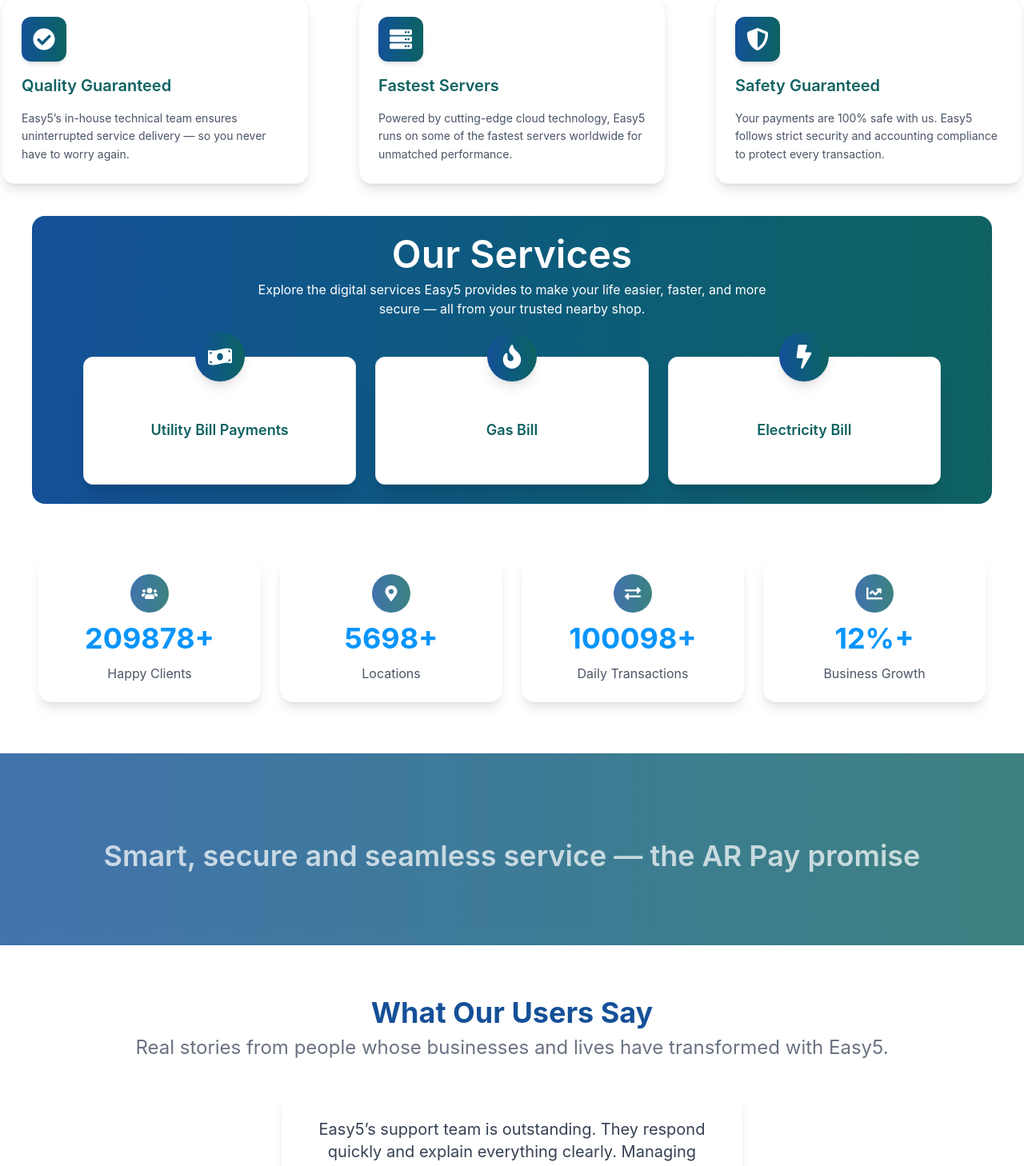
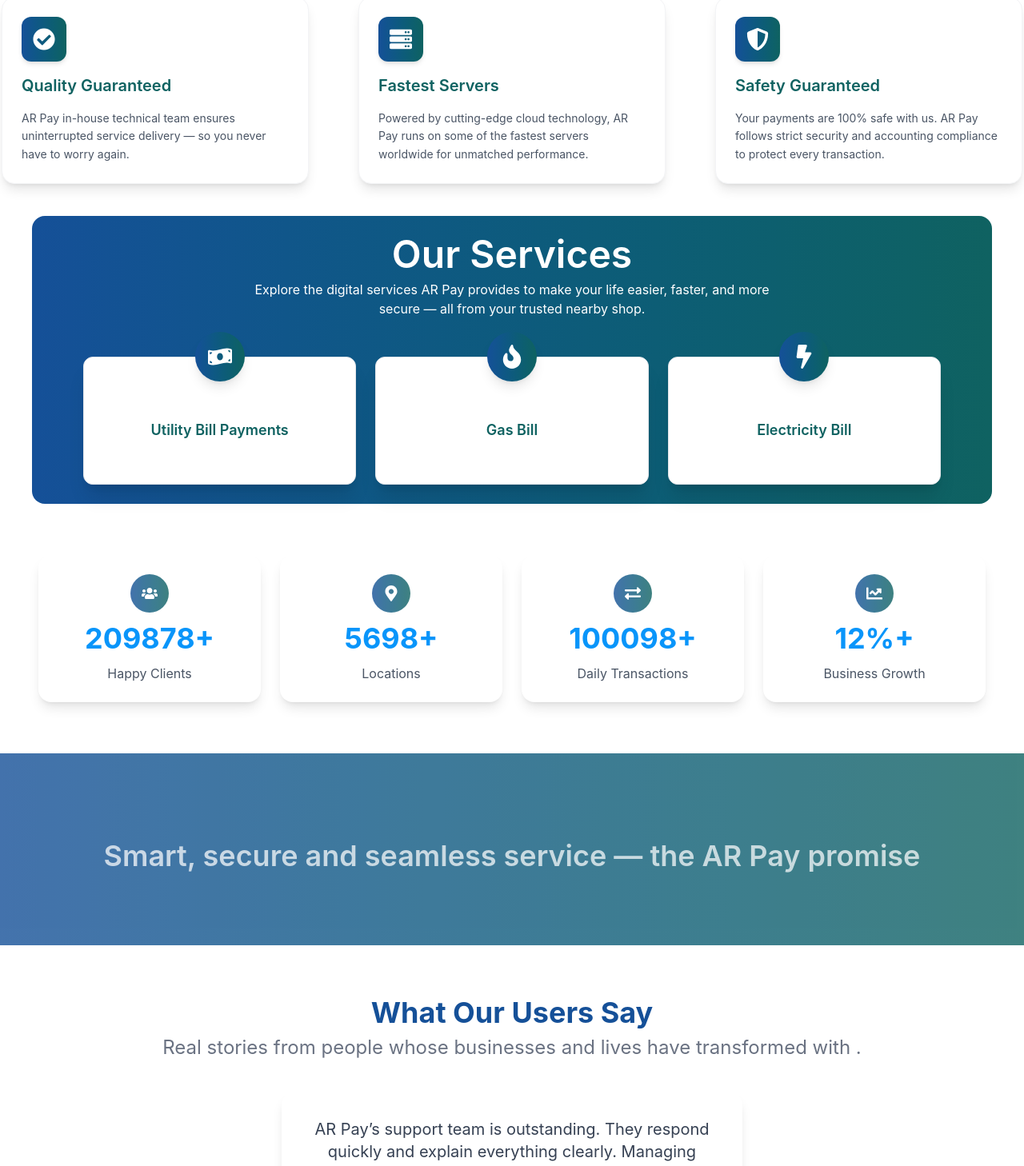
Before and after one commit to SoliteckDigisolutions/AR_Pay_Website, a Next.js app: page / in a window 1280 px wide. Shown: the part 1380-2838 px from the top of the page at 80% size. Built offline with nearby package versions, Linux system fonts and the light colour scheme.

Commit message:
some cahanges

```diff
--- a/app/_components/Service.tsx
+++ b/app/_components/Service.tsx
@@ -45,7 +45,7 @@
 </h1>
 
 <p className="text-center text-white max-w-2xl mx-auto">
-Explore the digital services Easy5 provides to make your life easier, faster, and more secure — all from your trusted nearby shop.
+Explore the digital services AR Pay provides to make your life easier, faster, and more secure — all from your trusted nearby shop.
 </p>
 
 <div className="flex lg:flex-row flex-col lg:px-10 lg:gap-6 gap-10 mt-10 justify-center">
--- a/app/_components/Testimonial.tsx
+++ b/app/_components/Testimonial.tsx
@@ -22,7 +22,7 @@
     <section className="py-16  text-center">
       <h2 className="text-4xl text-[#155098] font-bold mb-2">What Our Users Say</h2>
       <p className="text-gray-500 text-2xl mb-10">
-        Real stories from people whose businesses and lives have transformed with Easy5.
+        Real stories from people whose businesses and lives have transformed with .
       </p>
 
       <div className="flex justify-center mx-4">
--- a/app/constants.js
+++ b/app/constants.js
@@ -14,27 +14,27 @@
   {
     name: "Sara Saroj",
     role: "Homemaker",
-    text: "With Easy5, I started earning from my phone by helping my neighbours with mobile and DTH recharges. It's simple, reliable, and now I feel independent and proud.",
+    text: "With AR Pay, I started earning from my phone by helping my neighbours with mobile and DTH recharges. It's simple, reliable, and now I feel independent and proud.",
   },
   {
     name: "Suresh Sharma",
     role: "Shop Owner",
-    text: "Easy5’s support team is outstanding. They respond quickly and explain everything clearly. Managing digital payments has never been this smooth.",
+    text: "AR Pay’s support team is outstanding. They respond quickly and explain everything clearly. Managing digital payments has never been this smooth.",
   },
   {
     name: "Rajesh Singh",
     role: "Retail Store Owner",
-    text: "My business has grown significantly with Easy5. I can manage multiple operators and bill payments from one dashboard, saving time and keeping customers happy.",
+    text: "My business has grown significantly with AR Pay. I can manage multiple operators and bill payments from one dashboard, saving time and keeping customers happy.",
   },
   {
     name: "Ramesh Gupta",
     role: "Village Entrepreneur",
-    text: "Through Easy5 utility bill payments, people in my village can pay their bills easily while I earn a fair commission. It's a true win-win.",
+    text: "Through AR Pay utility bill payments, people in my village can pay their bills easily while I earn a fair commission. It's a true win-win.",
   },
   {
     name: "Jagat Pal",
     role: "Mobile Shop Owner",
-    text: "Using Easy5 for daily recharges and transactions has boosted my business. Everything is transparent, fast, and secure.",
+    text: "Using AR Pay for daily recharges and transactions has boosted my business. Everything is transparent, fast, and secure.",
   },
 ];
 
@@ -102,21 +102,21 @@
     id: 1,
     title: "Quality Guaranteed",
     description:
-      "Easy5’s in-house technical team ensures uninterrupted service delivery — so you never have to worry again.",
+      "AR Pay in-house technical team ensures uninterrupted service delivery — so you never have to worry again.",
     icon: <FaCheckCircle size={28} />,
   },
   {
     id: 2,
     title: "Fastest Servers",
     description:
-      "Powered by cutting-edge cloud technology, Easy5 runs on some of the fastest servers worldwide for unmatched performance.",
+      "Powered by cutting-edge cloud technology, AR Pay runs on some of the fastest servers worldwide for unmatched performance.",
     icon: <FaServer size={28} />,
   },
   {
     id: 3,
     title: "Safety Guaranteed",
     description:
-      "Your payments are 100% safe with us. Easy5 follows strict security and accounting compliance to protect every transaction.",
+      "Your payments are 100% safe with us. AR Pay follows strict security and accounting compliance to protect every transaction.",
     icon: <FaShieldAlt size={28} />,
   },
 ];
```
